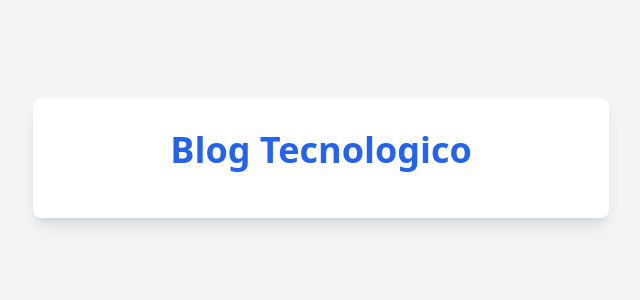
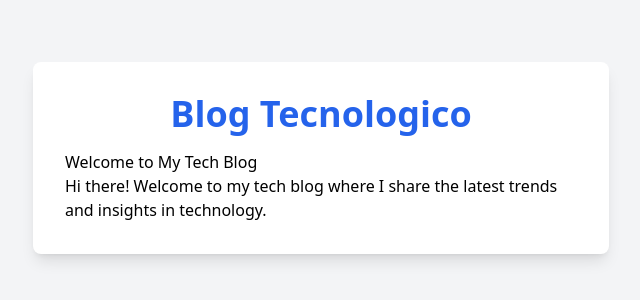
Before and after one commit to jesusrcampos/blog, a plain HTML site: page index.html in a window 1280 px wide. Shown: the part 242-542 px from the top of the page, without its empty margins (319-959 px from the left). Drawn offline with nearby package versions, Linux system fonts and the light colour scheme.

Commit message:
NadinBernal

```diff
--- a/index.html
+++ b/index.html
@@ -16,6 +16,8 @@
          <!--p-->
 
          <!--p-->
+         <h1>Welcome to My Tech Blog</h1>
+         <p>Hi there! Welcome to my tech blog where I share the latest trends and insights in technology.</p>
 
     </div>
 </body>
```
